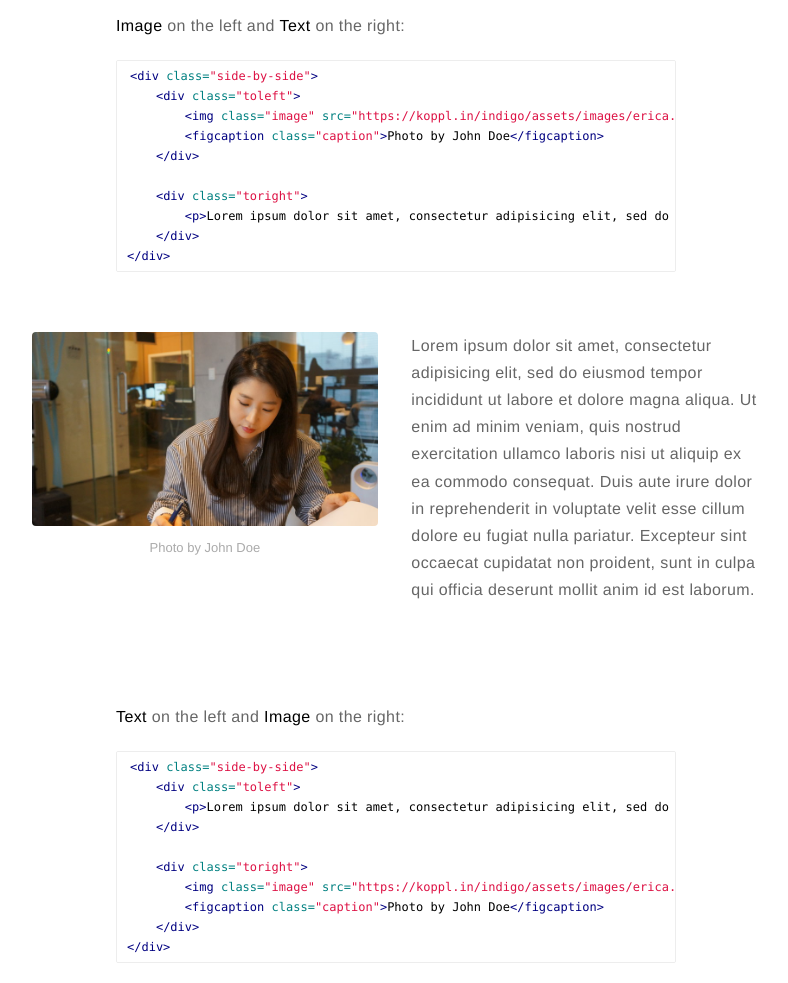
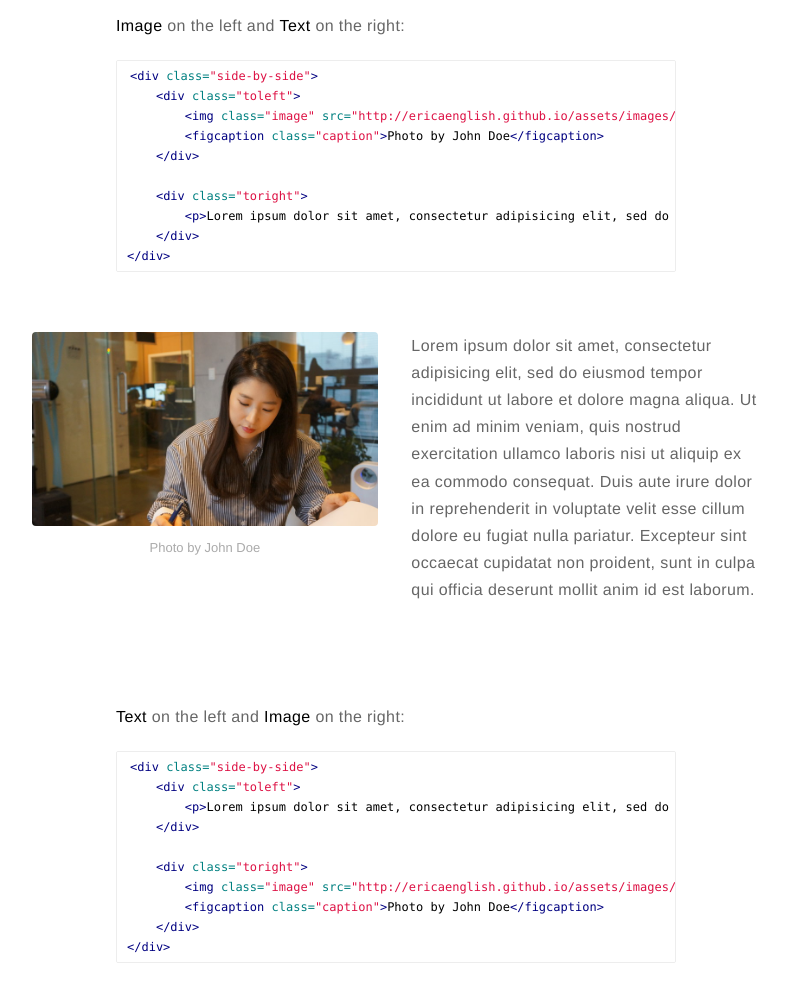
Before and after one commit to ericaenglish/ericaenglish.github.io, a Jekyll site: the page built from _posts/2015-02-24-markdown-extra-components.markdown, in a window 1280 px wide and 1400 px high, scrolled down 1038 px. Shown: the part 151-1134 px from the top of the window, without its empty margins (244-1032 px from the left). Built offline with Jekyll 4.4.1, drawn with Linux system fonts in a browser that asks for light colours; comment, search, counter and statistics services are not loaded; part of the change alters nothing that is shown; some of the changed text lies outside the part shown.

Commit message:
changed url

```diff
--- a/_config.yml
+++ b/_config.yml
@@ -1,12 +1,12 @@
 # main text of home
 name: Erica Choi
-bio: 'Learning today, leading tomorrow'
+bio: 'Learning today, Leading tomorrow'
 
 # if it's an external image, update below for true
 external-image: false
-picture: 'assets/images/erica.jpg'
+picture: assets/images/erica.jpg
 
-url: https://koppl.in/indigo
+url: http://ericaenglish.github.io
 # your url: http://USERNAME.github.io
 
 permalink: /:title/
@@ -27,10 +27,10 @@ twitter: mytwitter
 # pinterest: mypinterest
 # linkedin: mylinkedin
 youtube: myyoutube
-spotify: myspotify
-github: mygithub
-medium: medium
-email: myemail@gmail.com
+#spotify: myspotify
+#github: mygithub
+#medium: medium
+email: ask@ericaenglish.co.kr
 
 # do you want a larger site? change the option below
 # options: [normal, large] | default: normal
```
